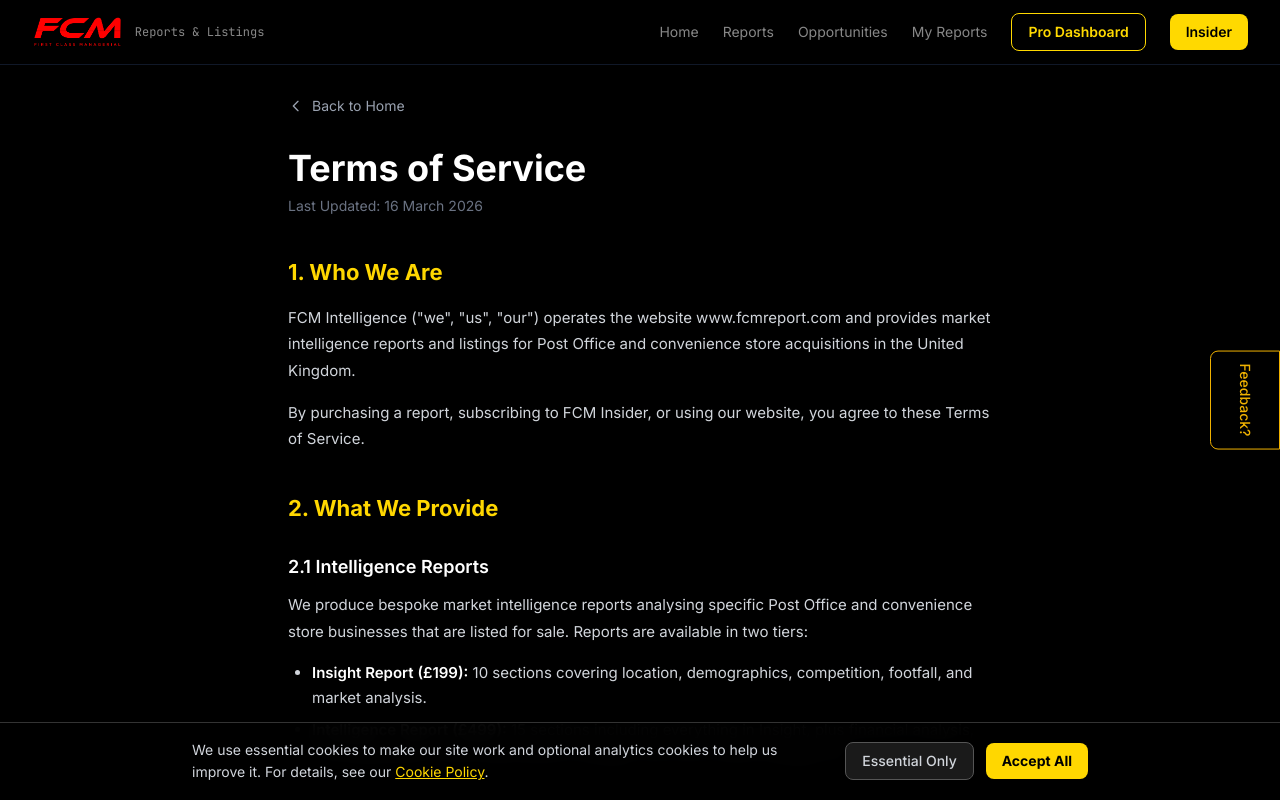
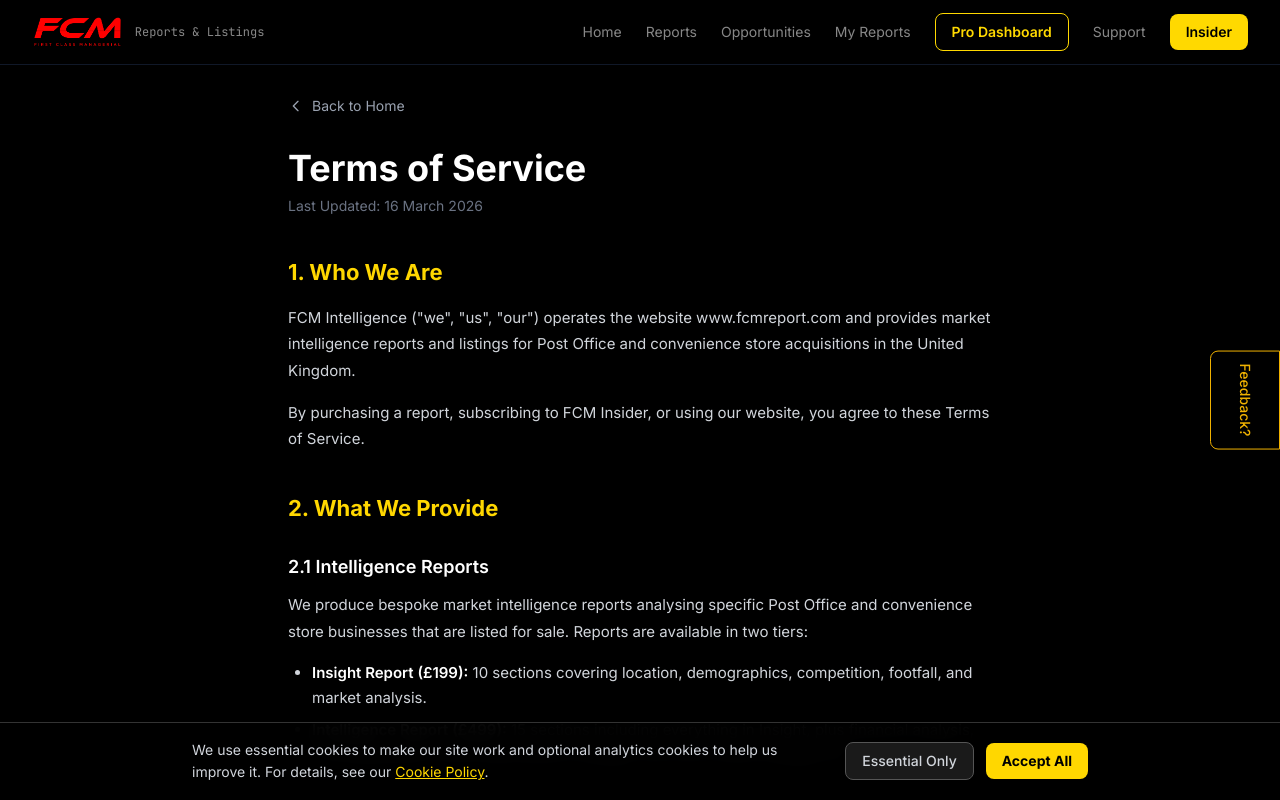
Before and after one commit to agentmicky23-collab/fcm-intelligence-reports, a Next.js app: page /terms in a window 1280 px wide. Shown: the top 800 px of the page. Built offline with nearby package versions, Linux system fonts and the light colour scheme.

Commit message:
feat: add Support link to main navigation

```diff
--- a/components/layout/Navbar.tsx
+++ b/components/layout/Navbar.tsx
@@ -11,6 +11,7 @@ const navLinks = [
   { href: "/opportunities", label: "Opportunities" },
   { href: "/my-reports", label: "My Reports" },
   { href: "/pro", label: "Pro Dashboard", special: true },
+  { href: "/support", label: "Support" },
   { href: "/insider", label: "Insider" },
 ];
 
```
